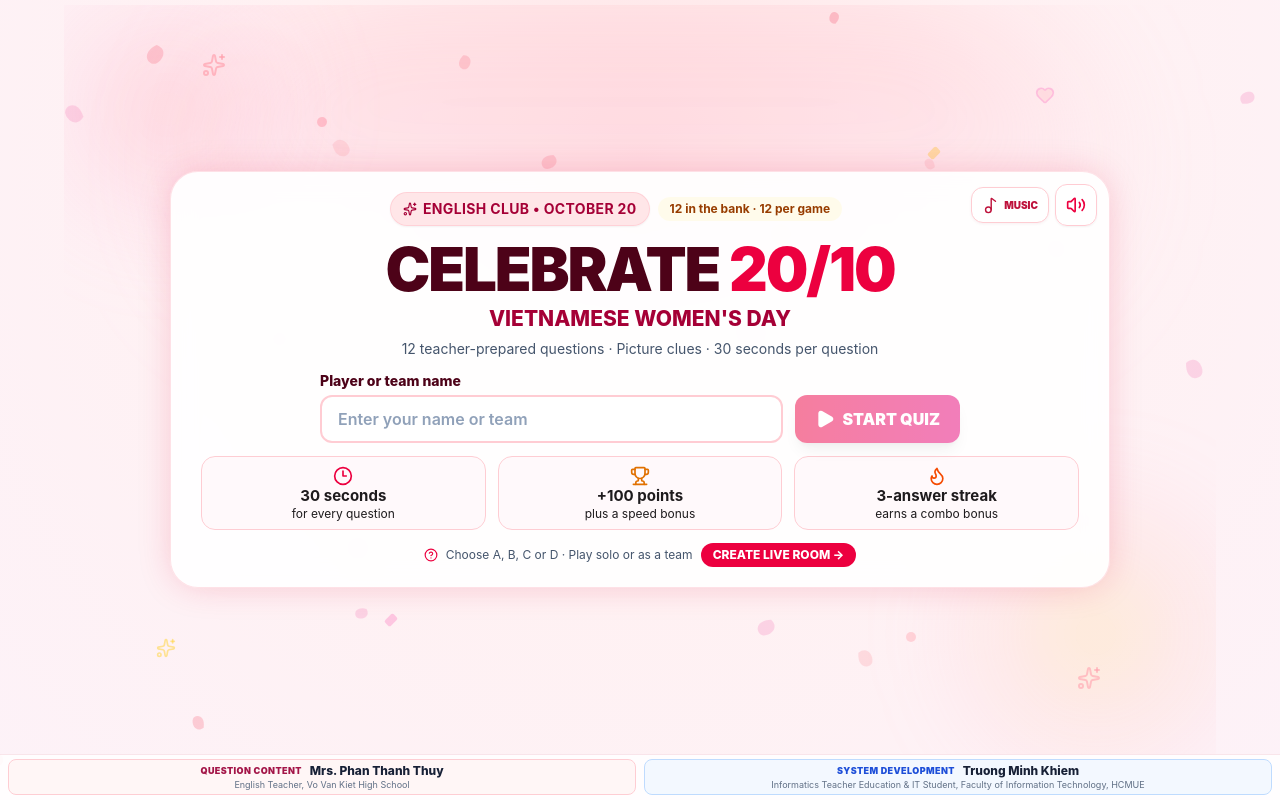
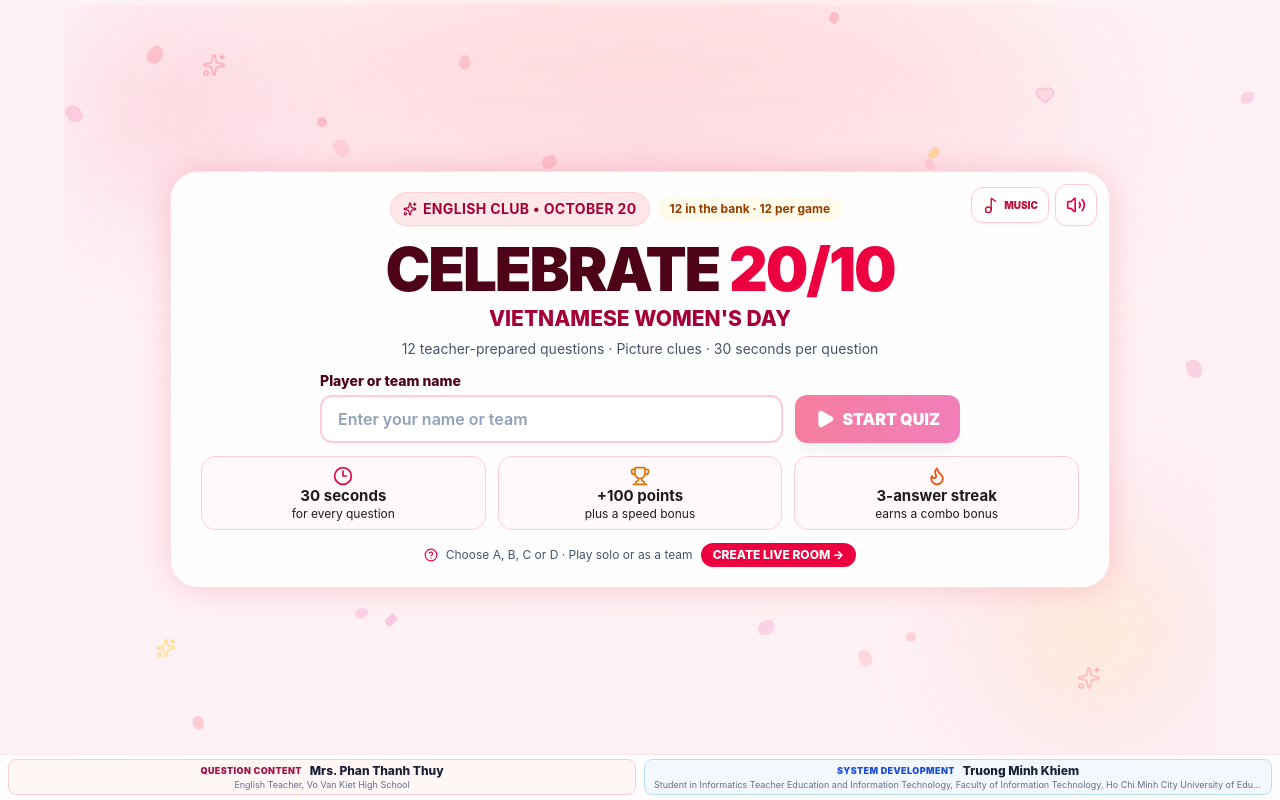
Before and after one commit to remyvnkhiemtruong/vui-cung-2010, a Next.js app: page / in a window 1280 px wide. Built offline with nearby package versions, Linux system fonts and the light colour scheme.

Commit message:
fix(credits): spell out full developer majors, faculty and university

```diff
--- a/src/components/common/AuthorCredits.tsx
+++ b/src/components/common/AuthorCredits.tsx
@@ -18,7 +18,7 @@ export default function AuthorCredits(){
         <span className="credit-ribbon-label">SYSTEM DEVELOPMENT</span>
         <strong className="credit-ribbon-name">Truong Minh Khiem</strong>
       </div>
-      <span className="credit-ribbon-role">Informatics Teacher Education &amp; IT Student, Faculty of Information Technology, HCMUE</span>
+      <span className="credit-ribbon-role">Student in Informatics Teacher Education and Information Technology, Faculty of Information Technology, Ho Chi Minh City University of Education</span>
     </div>
   </section>;
 }
```
